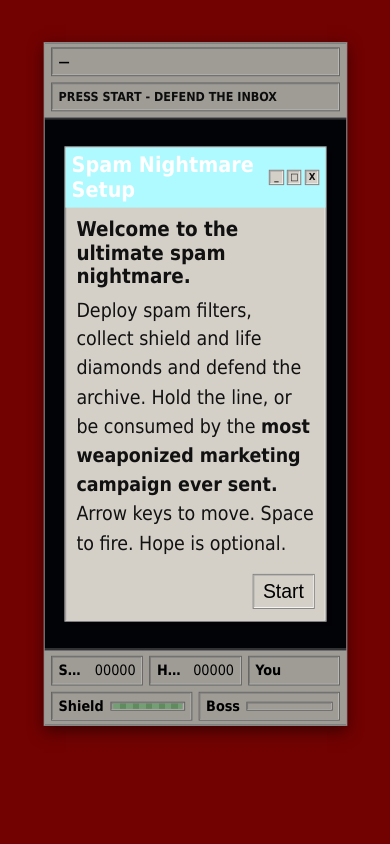
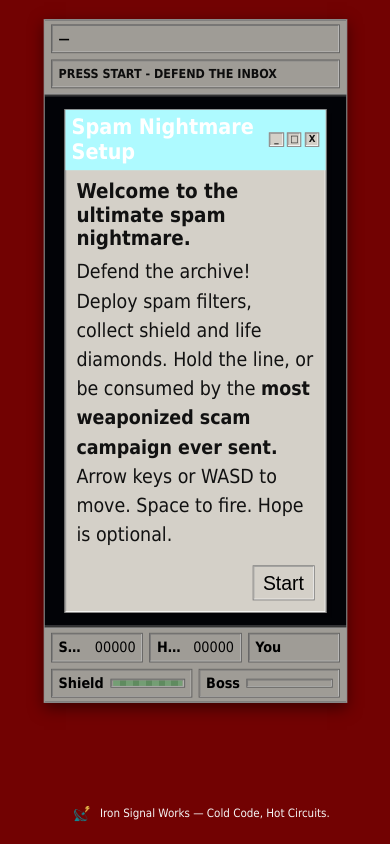
Before and after one commit to ironsignalworks/spaminvaders, a plain HTML site: page index.html in a window 390 px wide. Drawn offline with Linux system fonts and the light colour scheme.

Commit message:
footer, mobile resp

```diff
--- a/index.html
+++ b/index.html
@@ -203,15 +203,34 @@
     padding:6px 8px; background:var(--accent); color:#fff; font-weight:bold;
     font-size:1.1em;
   }
-  .titlebar .controls{display:flex;gap:4px;}
+  .titlebar span{flex:1; min-width:0; overflow-wrap:anywhere;}
+  .titlebar .controls{display:flex;gap:4px; flex-shrink:0;}
   .winbtn{width:18px;height:18px;display:inline-flex;align-items:center;justify-content:center;cursor:pointer;
           background:var(--panel);color:#111;border:2px solid var(--panel-dark);
           box-shadow:inset -1px -1px 0 var(--panel-light), inset 1px 1px 0 var(--panel-mid);
           font-size:12px;line-height:1;user-select:none;}
   .content{padding:12px 14px;display:flex;flex-direction:column;gap:10px;}
   .content h1{margin:0;font-size:1.05em;}
+  #bossIntro .content h1{font-size:0.92em;color:#c41f2f;}
   .content p{margin:0;font-size:1em;line-height:1.5;}
   .actions{display:flex;justify-content:flex-end;gap:10px;padding:8px 14px 14px;}
+  .brandFooter{display:flex;justify-content:center;padding:6px 14px 14px;width:100%;}
+  .brandFooter--hidden{display:none;}
+  .brand-link{display:inline-flex;align-items:center;justify-content:center;gap:10px;font-size:.72em;text-decoration:none;color:inherit;text-align:center;}
+  .brand-link img{margin:0;width:38px;height:auto;}
+  .brand-link span{max-width:220px;line-height:1.3;}
+  .brand-link--hidden{display:none;}
+  .siteBrand{
+    margin-top:-14px;
+    width:100%;
+    max-width:420px;
+    display:flex;
+    justify-content:center;
+    color:#f5f5f5;
+  }
+  .siteBrand .brand-link{display:flex;align-items:center;gap:6px;font-size:.6em;color:inherit;white-space:nowrap;}
+  .siteBrand .brand-link img{margin:0;width:24px;height:auto;}
+  .siteBrand .brand-link span{margin:0;line-height:1.05;}
   .btn{padding:6px 12px;background:var(--panel);border:2px solid var(--panel-dark);cursor:pointer;
        font-size:1em; box-shadow:inset -1px -1px 0 var(--panel-light),inset 1px 1px 0 var(--panel-mid);}
   .btn:hover{filter:brightness(.95);}
@@ -313,11 +332,11 @@
     <!-- Touch controls DOCK (mobile only; no overlay) -->
     <div id="touchControls" aria-label="Touch controls">
       <div class="tc-left">
+        <button class="tc-btn tc-fire" data-key="Space" aria-label="Fire">●</button>
+      </div>
+      <div class="tc-right">
         <button class="tc-btn" data-key="ArrowLeft" aria-label="Move left">◀</button>
         <button class="tc-btn" data-key="ArrowRight" aria-label="Move right">▶</button>
-      </div>
-      <div class="tc-right">
-        <button class="tc-btn tc-fire" data-key="Space" aria-label="Fire">●</button>
       </div>
     </div>
 
@@ -366,7 +385,7 @@
         </div>
         <div class="content">
           <h1>Welcome to the ultimate spam nightmare.</h1>
-          <p>Deploy spam filters, collect shield and life diamonds and defend the archive. Hold the line, or be consumed by the <strong>most weaponized marketing campaign ever sent.</strong> Arrow keys to move. Space to fire. Hope is optional.</p>
+          <p>Defend the archive! Deploy spam filters, collect shield and life diamonds. Hold the line, or be consumed by the <strong>most weaponized scam campaign ever sent.</strong> Arrow keys or WASD to move. Space to fire. Hope is optional.</p>
         </div>
         <div class="actions"><button id="btnStart" class="btn">Start</button></div>
       </div>
@@ -414,6 +433,16 @@
       </div>
     </div>
 
+  </div>
+  <div class="siteBrand">
+    <a class="brand-link brand-link--inline"
+       href="https://ironsignalworks.com"
+       target="_blank"
+       rel="noopener"
+       aria-label="Visit Iron Signal Works">
+      <img src="logo.png" alt="Iron Signal Works logo">
+      <span>Iron Signal Works — Cold Code, Hot Circuits.</span>
+    </a>
   </div>
 
   <!-- Wire touch controls by synthesizing KeyboardEvents so main.js keeps working -->
--- a/main.js
+++ b/main.js
@@ -43,6 +43,7 @@
       const btnStart = document.getElementById('btnStart');
       const btnNext  = document.getElementById('btnNext');
       const btnAgain = document.getElementById('btnAgain');
+      const brandVictory = document.getElementById('brandVictory');
 
       btnStart.onclick = () => startNewRun();
       btnNext.onclick  = () => nextLevel();
@@ -704,6 +705,14 @@ const BOSS_SPRITES = {
         if (bossBar) bossBar.style.display='none';
         updateBossHUD('---');
       }
+      function toggleVictoryBrandLink(show){
+        if (!brandVictory) return;
+        const wrap = brandVictory.parentElement;
+        brandVictory.classList.toggle('brand-link--hidden', !show);
+        if (wrap && wrap.classList.contains('brandFooter')){
+          wrap.classList.toggle('brandFooter--hidden', !show);
+        }
+      }
 
       function triggerGameOver(){
         if (state === 'gameover') return;
@@ -784,6 +793,7 @@ const BOSS_SPRITES = {
         elStart.style.display='none'; elCleared.style.display='none'; elGameOver.style.display='none';
         if (btnNext) btnNext.style.display = ''; // restore for normal stage-clears
         clearBossIntro();
+        toggleVictoryBrandLink(false);
         player = { x: W/2-20, y: H-40, w:playerBase.w, h:playerBase.h, speed:playerBase.speed, hp:playerBase.maxHP, cooldown:0, invuln:0 };
         bullets = [];
         enemyBullets = [];
@@ -1575,6 +1585,7 @@ function enemyTryShoot(dt){
               "The last <em>URGENT WIRE TRANSFER</em> evaporates into office ozone. " +
               "You sip cold coffee. It tastes like <strong>victory</strong>.<br><br>" +
               "Press <kbd>Enter</kbd> to clock back in.";
+            toggleVictoryBrandLink(true);
             elCleared.style.display = 'flex';
 
             setTicker('ZERO UNREAD  -  COFFEE RESERVES CRITICALLY LOW');
@@ -1587,6 +1598,7 @@ function enemyTryShoot(dt){
           state = 'interstitial';
           elCleared.querySelector('h1').textContent = `[ INBOX SECURED ]`;
           elCleared.querySelector('p').textContent = 'Threat neutralized. System rebooting..';
+          toggleVictoryBrandLink(false);
           elCleared.style.display = 'flex';
           setTicker('INBOX SECURED  -  SYSTEM REBOOTING');
           const currentLevel = level;
```
